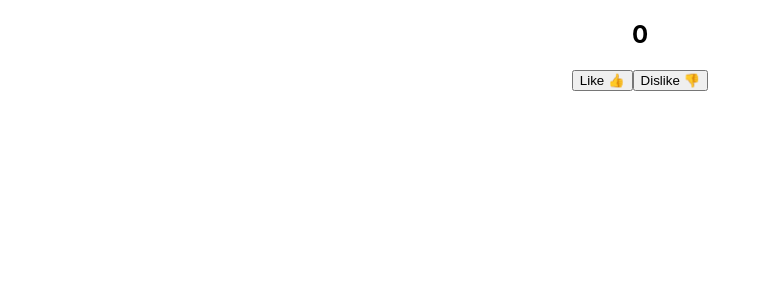
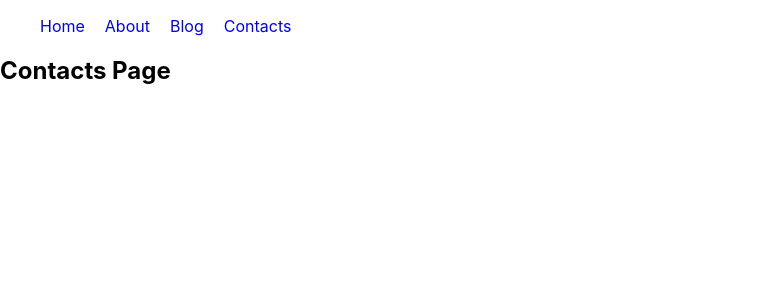
Before and after one commit to ManojNambiraj/qtree-ReactJS-Dec24, a React (Create React App) app: page /contacts in a window 1280 px wide. Shown: the top 300 px of the page, without its empty margins (0-770 px from the left). Built offline with nearby package versions, Linux system fonts and the light colour scheme.

Commit message:
React Routers

```diff
--- a/package.json
+++ b/package.json
@@ -8,6 +8,7 @@
     "@testing-library/user-event": "^13.5.0",
     "react": "^19.0.0",
     "react-dom": "^19.0.0",
+    "react-router-dom": "^7.1.1",
     "react-scripts": "5.0.1",
     "web-vitals": "^2.1.4"
   },
--- a/src/App.js
+++ b/src/App.js
@@ -1,32 +1,14 @@
-import React, { useState } from 'react'
-import "./App.css"
+import React from 'react'
+import Routers from './Routers'
 
 function App() {
+  return (
+    <div>
+      <Routers />
 
-  const [state, setState] = useState(0);
-  const [color, setColor] = useState("White");
-  const [textColor, setTextColor] = useState("black")
 
-  const handleLike = () => {
-    setState(state + 1)
-    setColor("green")
-    setTextColor("white")
-  }
-
-  const handleDislike = () => {
-    setState(state - 1);
-    setColor("red")
-    setTextColor("yellow");
-  };
-
-  return (
-    <div className="App" style={{ backgroundColor: color }}>
-      <h2 style={{ color: textColor }}>{state}</h2>
-
-      <button onClick={handleLike}>Like 👍</button>
-      <button onClick={handleDislike}>Dislike 👎</button>
     </div>
-  );
+  )
 }
 
 export default App
--- /dev/null
+++ b/src/Components/Navbar.css
@@ -0,0 +1,3 @@
+a {
+    text-decoration: none;
+}
--- /dev/null
+++ b/src/Components/Navbar.js
@@ -0,0 +1,27 @@
+import React from "react";
+import { Link } from "react-router-dom";
+import "./Navbar.css"
+
+function Navbar() {
+  const modules = { listStyleType: "none", display: "flex", gap: "20px"};
+  return (
+    <div>
+      <ul style={modules}>
+        <li>
+          <Link to={"/"}>Home</Link>
+        </li>
+        <li>
+          <Link to={"/about"}>About</Link>
+        </li>
+        <li>
+          <Link to={"/blog"}>Blog</Link>
+        </li>
+        <li>
+          <Link to={"/contacts"}>Contacts</Link>
+        </li>
+      </ul>
+    </div>
+  );
+}
+
+export default Navbar;
--- /dev/null
+++ b/src/Pages/About.js
@@ -0,0 +1,11 @@
+import React from "react";
+
+function About() {
+  return (
+    <div>
+      <h2>About Page</h2>
+    </div>
+  );
+}
+
+export default About;
--- /dev/null
+++ b/src/Pages/Blog.js
@@ -0,0 +1,11 @@
+import React from "react";
+
+function Blog() {
+  return (
+    <div>
+      <h2>Blog Page</h2>
+    </div>
+  );
+}
+
+export default Blog;
--- /dev/null
+++ b/src/Pages/Contacts.js
@@ -0,0 +1,11 @@
+import React from "react";
+
+function Contacts() {
+  return (
+    <div>
+      <h2>Contacts Page</h2>
+    </div>
+  );
+}
+
+export default Contacts;
--- /dev/null
+++ b/src/Pages/Home.js
@@ -0,0 +1,11 @@
+import React from "react";
+
+function Home() {
+  return (
+    <div>
+      <h2>Home Page</h2>
+    </div>
+  );
+}
+
+export default Home;
--- /dev/null
+++ b/src/Routers.js
@@ -0,0 +1,24 @@
+import React from "react";
+import { BrowserRouter, Route, Routes } from "react-router-dom";
+import About from "./Pages/About";
+import Blog from "./Pages/Blog";
+import Contacts from "./Pages/Contacts";
+import Navbar from "./Components/Navbar";
+import Home from "./Pages/Home";
+
+function Routers() {
+
+  return (
+    <BrowserRouter>
+      <Navbar />
+      <Routes>
+        <Route path="/" element={<Home />} />
+        <Route path="/about" element={<About />} />
+        <Route path="/blog" element={<Blog />} />
+        <Route path="/contacts" element={<Contacts />} />
+      </Routes>
+    </BrowserRouter>
+  );
+}
+
+export default Routers;
```
Also changed, not shown: src/LikeButtons.js (added, +30 -0 lines), src/ReuseComp.js (renamed from ReuseComp.js), 1 other file (tests, documents, lock files or other folders).
